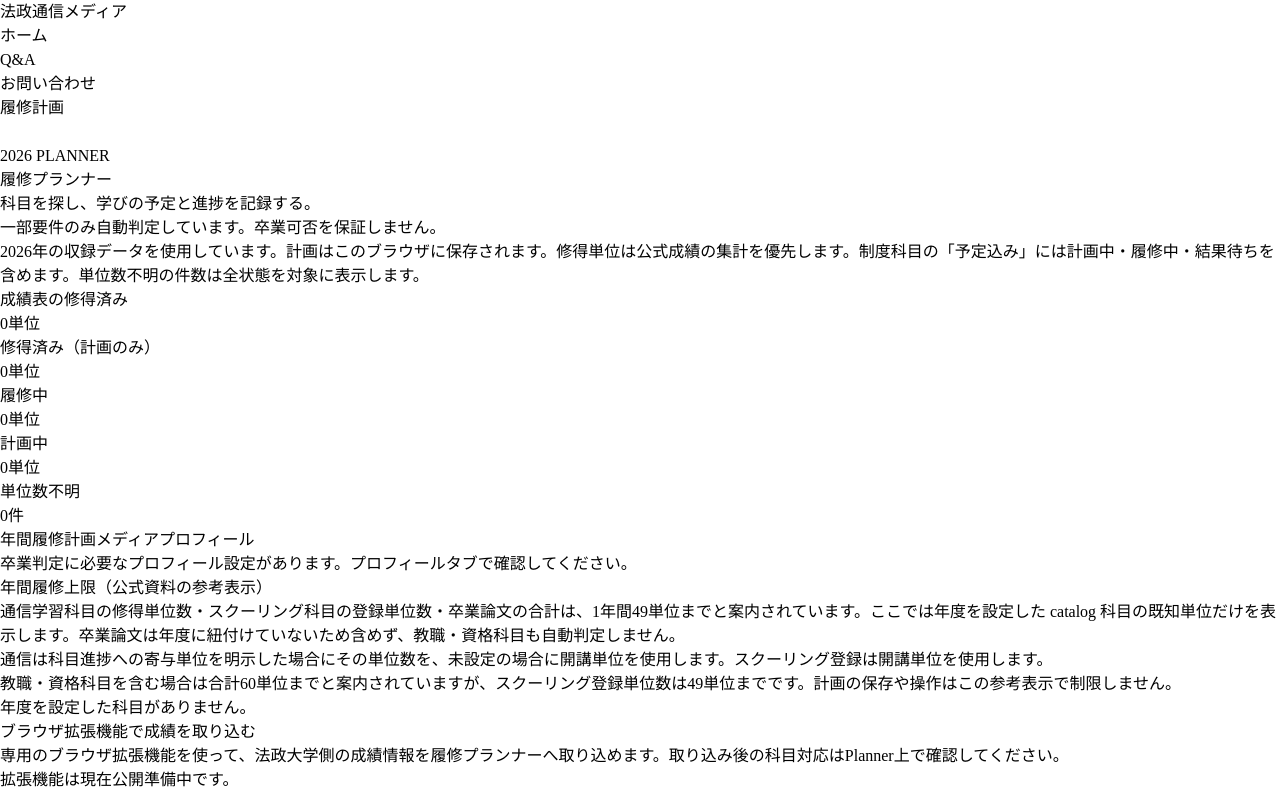
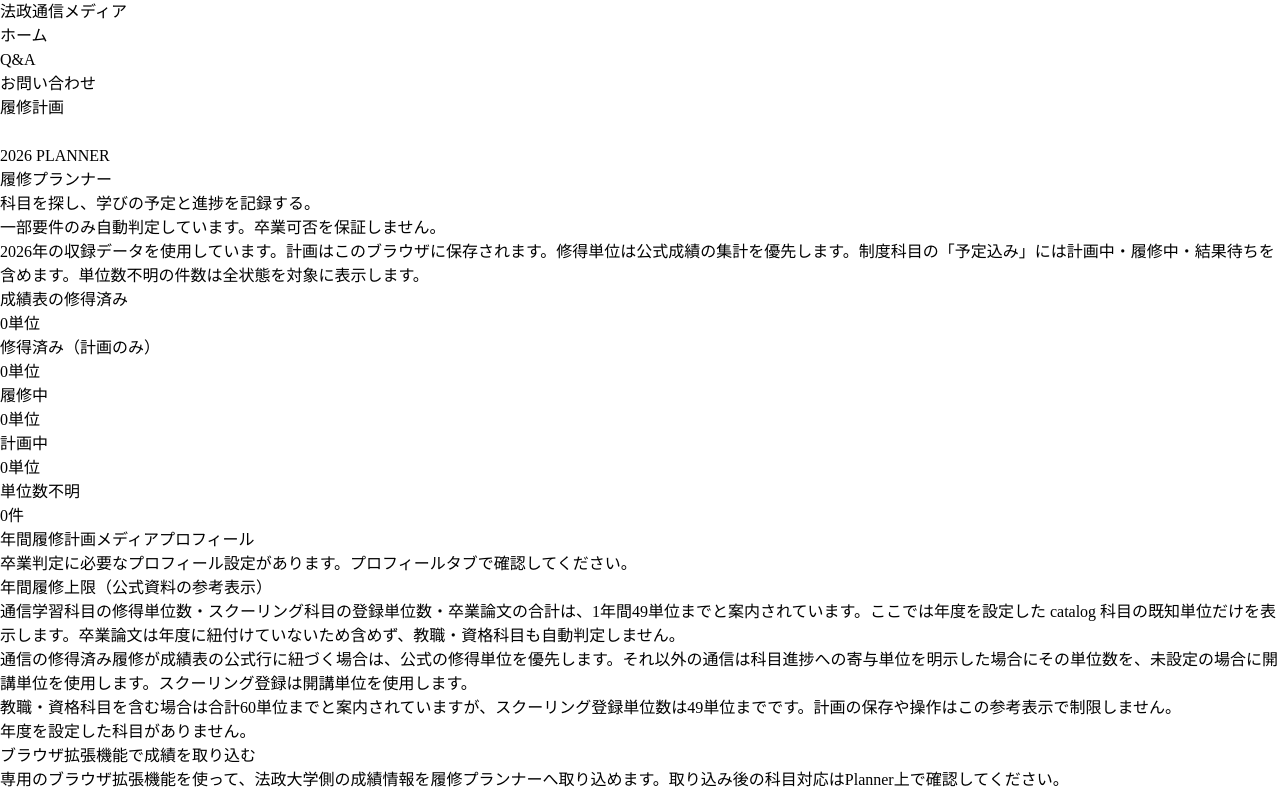
Before and after one commit to wata-0911/housei-media, a React (Vite) app: page /planner in a window 1280 px wide. Shown: the top 793 px of the page. Built offline with nearby package versions, Linux system fonts and the light colour scheme.

Commit message:
fix(planner): respect official earned credits in annual reference

```diff
--- a/src/components/planner/AnnualCreditLimitNotice.tsx
+++ b/src/components/planner/AnnualCreditLimitNotice.tsx
@@ -4,11 +4,12 @@ export default function AnnualCreditLimitNotice({ rows }: { rows: AnnualCreditLi
   return <section aria-labelledby="annual-credit-limit-heading" className="border border-amber-300 bg-amber-50 p-5 sm:p-7">
     <h2 id="annual-credit-limit-heading" className="text-xl text-[#002255]">年間履修上限（公式資料の参考表示）</h2>
     <p className="mt-2 text-sm text-gray-700">通信学習科目の修得単位数・スクーリング科目の登録単位数・卒業論文の合計は、1年間49単位までと案内されています。ここでは年度を設定した catalog 科目の既知単位だけを表示します。卒業論文は年度に紐付けていないため含めず、教職・資格科目も自動判定しません。</p>
-    <p className="mt-2 text-sm text-gray-700">通信は科目進捗への寄与単位を明示した場合にその単位数を、未設定の場合に開講単位を使用します。スクーリング登録は開講単位を使用します。</p>
+    <p className="mt-2 text-sm text-gray-700">通信の修得済み履修が成績表の公式行に紐づく場合は、公式の修得単位を優先します。それ以外の通信は科目進捗への寄与単位を明示した場合にその単位数を、未設定の場合に開講単位を使用します。スクーリング登録は開講単位を使用します。</p>
     <p className="mt-2 text-sm text-gray-700">教職・資格科目を含む場合は合計60単位までと案内されていますが、スクーリング登録単位数は49単位までです。計画の保存や操作はこの参考表示で制限しません。</p>
     {rows.length === 0 ? <p className="mt-3 text-sm text-gray-600">年度を設定した科目がありません。</p> : <ul className="mt-4 space-y-2 text-sm">
       {rows.map(row => <li key={row.year} className={`border p-3 ${row.exceedsOfficial49 ? 'border-amber-500 bg-amber-100 text-amber-950' : 'border-amber-200 bg-white'}`}>
-        <span className="font-medium">{row.year}年度：</span>通信 {row.correspondenceCredits}単位 + スクーリング登録 {row.schoolingRegistrationCredits}単位 = 既知合計 {row.knownTotalCredits}単位（{row.year > 2026 ? '2026年度ルールを参考表示・将来年度の上限は未確認' : '公式49単位の参考'}）
+        <span className="font-medium">{row.year}年度：</span>{row.unknownCorrespondenceItems > 0 ? `通信 既知${row.correspondenceCredits}単位（未確定${row.unknownCorrespondenceItems}件）` : `通信 ${row.correspondenceCredits}単位`} + スクーリング登録 {row.schoolingRegistrationCredits}単位 = 既知合計 {row.knownTotalCredits}単位（{row.year > 2026 ? '2026年度ルールを参考表示・将来年度の上限は未確認' : '公式49単位の参考'}）
+        {row.unknownCorrespondenceItems > 0 && <p className="mt-1">通信の修得単位が未確定の履修が{row.unknownCorrespondenceItems}件あります。{!row.exceedsOfficial49 && '既知合計だけでは49単位以内か確認できません。'}</p>}
         {row.exceedsOfficial49 && <p className="mt-1">{row.year > 2026 ? '2026年度の参考上限49単位を超えています。将来年度の上限と' : '49単位を超える見込みです。'}公式の登録・申請条件と個別の扱いを確認してください。この表示は保存や履修状態を変更しません。</p>}
       </li>)}
     </ul>}
--- a/src/pages/PlannerPage.tsx
+++ b/src/pages/PlannerPage.tsx
@@ -65,7 +65,7 @@ export default function PlannerPage() {
   const unifiedCourseRows = createUnifiedCourseRows(state.items, state.importedCourseAchievements, offeringsById, state.importedCourseUserMeta);
   const managedMedia = managedImportedMedia(state.importedCourseAchievements, state.importedStudyRecords, state.importedCourseUserMeta, offeringsById);
   const exportPresentation = plannerExportPresentation(state, catalog);
-  const annualLimitRows = annualCreditLimitReferences(state.items, offeringsById);
+  const annualLimitRows = annualCreditLimitReferences(state.items, offeringsById, state.importedCourseAchievements);
   const profileNeedsAttention = state.selectedScopeId === null || missingGraduationProfilePrerequisites(state.graduationProfile).length > 0;
 
   useEffect(() => {
--- a/src/planner/annualPlan.ts
+++ b/src/planner/annualPlan.ts
@@ -2,6 +2,7 @@ import type { Mapping, Offering, PlannerCatalog, PlannerItem, PublicCourse } fro
 import { createMappingResolver } from './plannerHelpers';
 import { summarizeCredits } from './calculations';
 import { plannerItemCreditContribution } from './plannerItemCredits';
+import type { ImportedCourseAchievement } from './gradeImportApply';
 
 export const creditCategories = ['一般教育：人文', '一般教育：社会', '一般教育：自然', '一般教育：その他', '外国語', '保健体育', '専門教育'] as const;
 export const classificationStates = ['選択した所属のカリキュラム対象外', '教職等・通常カリキュラム対象外', '対応情報を確認中', '所属を選択すると区分を表示'] as const;
@@ -50,24 +51,36 @@ export function groupAnnualPlan(items: PlannerItem[], offerings: Map<string, Off
 export type AnnualCreditLimitReference = {
   year: number;
   correspondenceCredits: number;
+  /** Correspondence credits are a known subtotal when this count is nonzero. */
+  unknownCorrespondenceItems: number;
   schoolingRegistrationCredits: number;
   knownTotalCredits: number;
+  /** True when the known subtotal alone exceeds 49; false does not resolve unknowns. */
   exceedsOfficial49: boolean;
 };
 
 /** Advisory only: does not infer teacher-training/qualification courses or thesis year. */
-export function annualCreditLimitReferences(items: PlannerItem[], offerings: Map<string, Offering>): AnnualCreditLimitReference[] {
+export function annualCreditLimitReferences(items: PlannerItem[], offerings: Map<string, Offering>, officialAchievements: ImportedCourseAchievement[] = []): AnnualCreditLimitReference[] {
   const rows = new Map<number, AnnualCreditLimitReference>();
+  const sources = new Map(officialAchievements.map(row => [row.id, row]));
   for (const item of items) {
     if (item.plannedYear === null) continue;
     const offering = offerings.get(item.offeringId);
     if (!offering) continue;
     // Correspondence counts the enrollment's intended earned credits; schooling
     // counts registration credits even when its Course contribution is smaller.
-    const credits = offering.method === 'correspondence' ? plannerItemCreditContribution(item, offering) : offering.credits;
-    if (credits === null) continue;
-    const row = rows.get(item.plannedYear) ?? { year: item.plannedYear, correspondenceCredits: 0, schoolingRegistrationCredits: 0, knownTotalCredits: 0, exceedsOfficial49: false };
-    if (offering.method === 'correspondence') row.correspondenceCredits += credits;
+    const source = offering.method === 'correspondence' && item.status === 'earned' && item.importedSourceCourseId
+      ? sources.get(item.importedSourceCourseId) : undefined;
+    // A linked earned source owns the official value, including zero and null.
+    // Do not write it into learner-explicit metadata or fall back from null.
+    const credits = offering.method === 'correspondence'
+      ? source ? source.earnedCreditsTotal : plannerItemCreditContribution(item, offering)
+      : offering.credits;
+    const row = rows.get(item.plannedYear) ?? { year: item.plannedYear, correspondenceCredits: 0, unknownCorrespondenceItems: 0, schoolingRegistrationCredits: 0, knownTotalCredits: 0, exceedsOfficial49: false };
+    if (credits === null) {
+      if (offering.method !== 'correspondence') continue;
+      row.unknownCorrespondenceItems += 1;
+    } else if (offering.method === 'correspondence') row.correspondenceCredits += credits;
     else row.schoolingRegistrationCredits += credits;
     row.knownTotalCredits = row.correspondenceCredits + row.schoolingRegistrationCredits;
     row.exceedsOfficial49 = row.knownTotalCredits > 49 || row.schoolingRegistrationCredits > 49;
```
Also changed, not shown: 3 other files (tests, documents, lock files or other folders).
